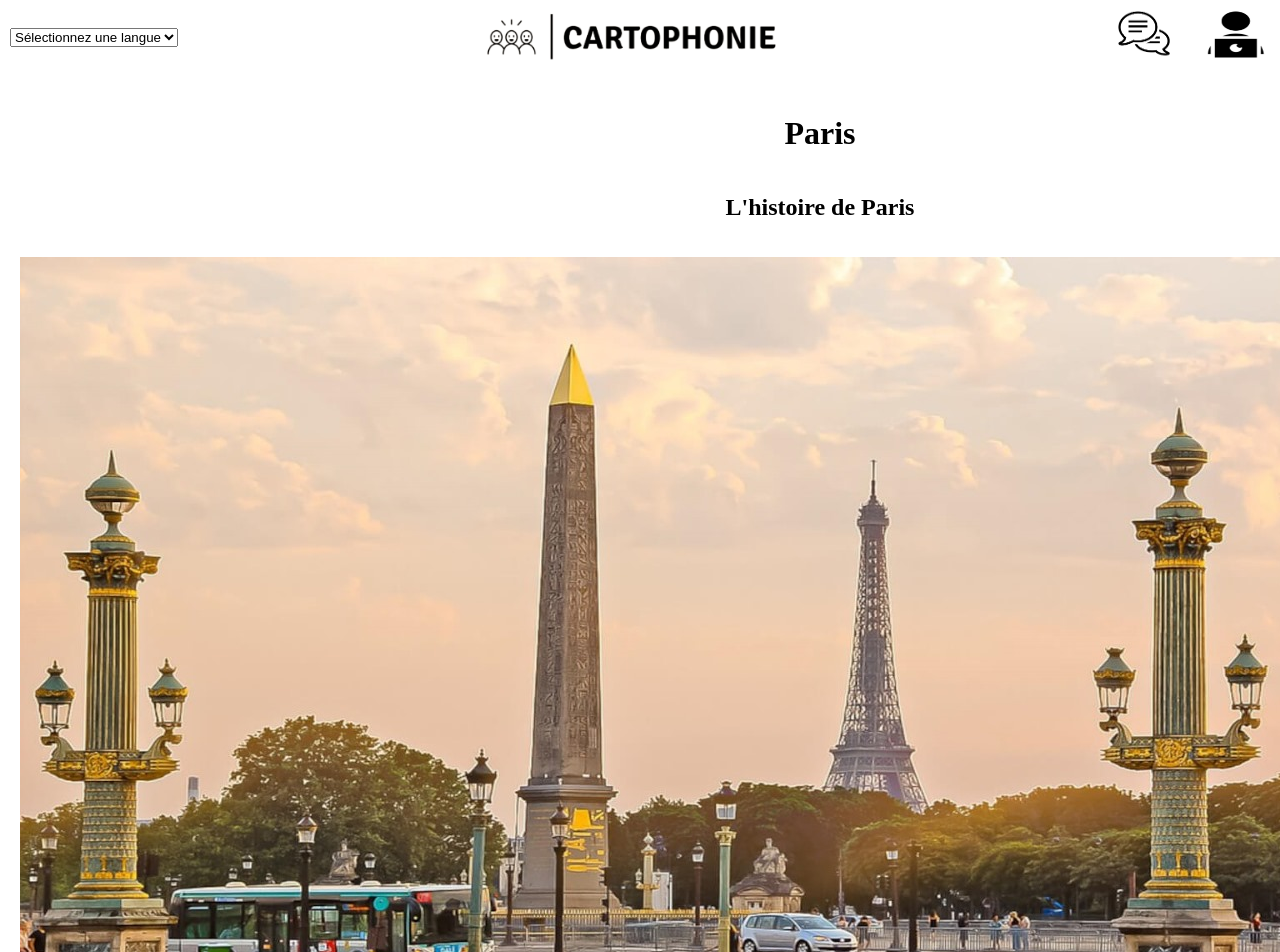
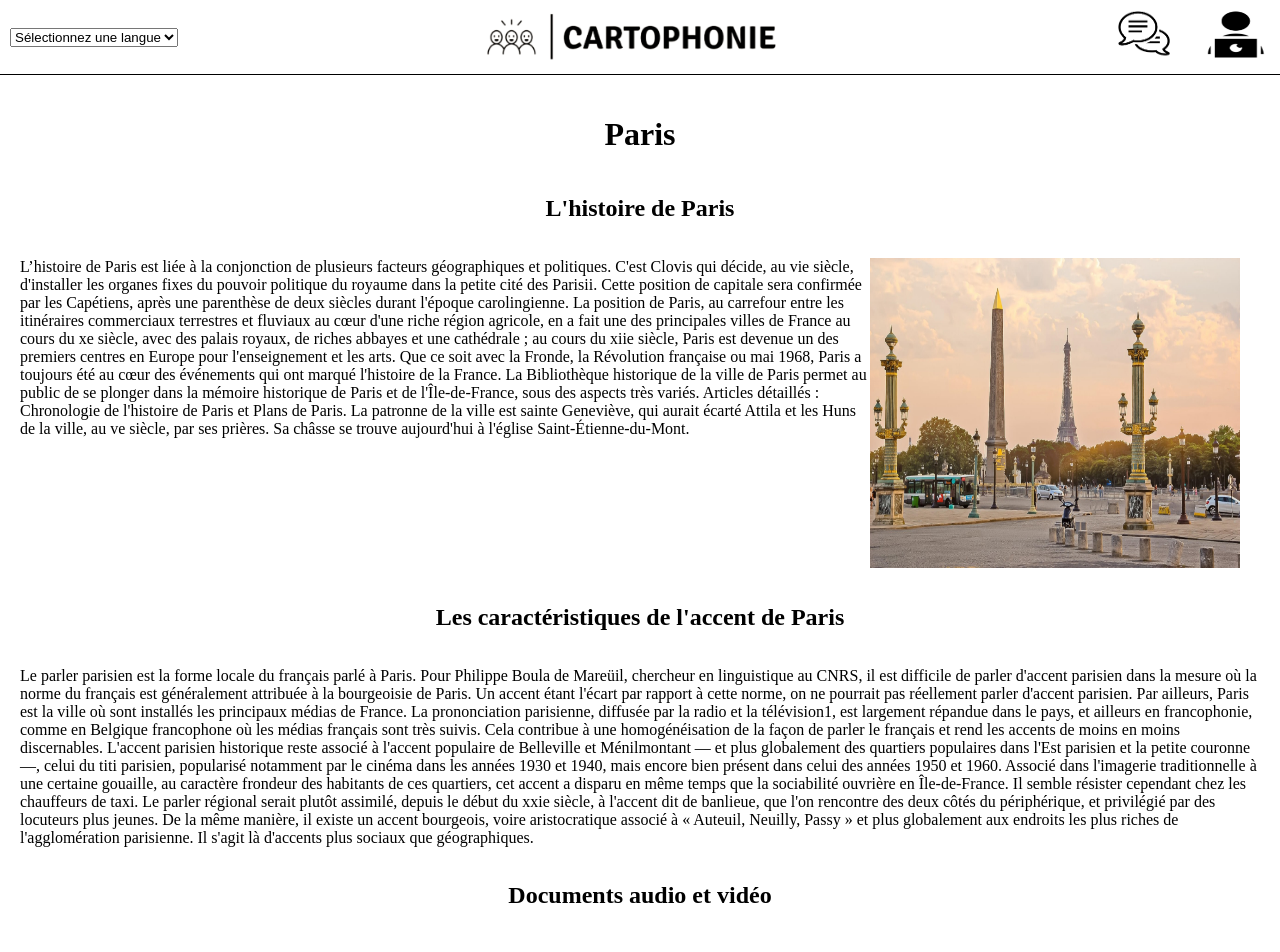
Before and after one commit to lucadeva97/Technique-de-projet, a PHP site: page /paris.html in a window 1280 px wide; the page is wider, and only the part inside the window is pictured. Shown: the top 952 px of that part. Run offline with PHP 8.4, Linux system fonts and the light colour scheme; grey boxes are pictures that could not be loaded.

Commit message:
Luca sty.css

```diff
--- a/Projet Tech/sty.css
+++ b/Projet Tech/sty.css
@@ -3,6 +3,14 @@
     justify-content: space-between;
     align-items: center;
     padding: 10px;
+}
+
+header {
+    border-bottom: 1px solid black;
+    position: sticky;
+    z-index: 1000;
+    top: 0;
+    background-color: white;
 }
 
 .left-align {
@@ -260,3 +268,19 @@
     padding: 0px;
     margin: 0px;
 }
+
+/* Paris */
+
+.imageParis1 {
+    width: 370px;
+    height: 310px;
+    float: right;
+    margin-right: 20px;
+}
+
+.imageMontreal1 {
+    width: 370px;
+    height: 310px;
+    float: left;
+    margin-right: 20px;
+}
```
